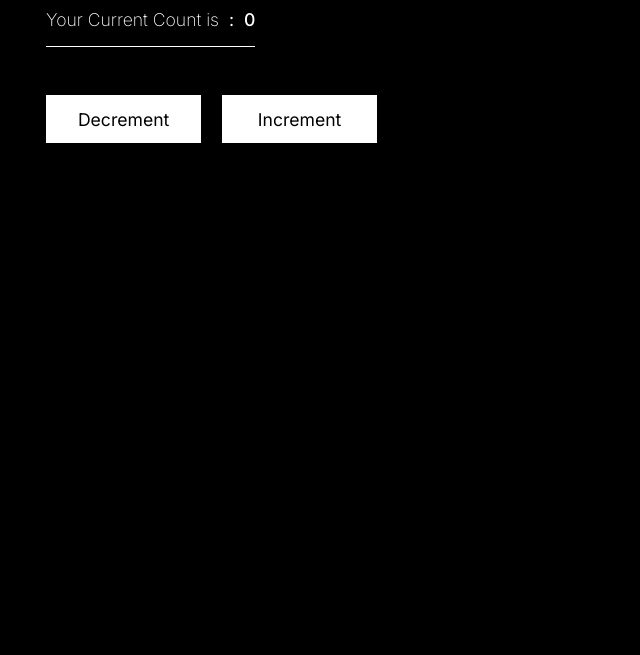
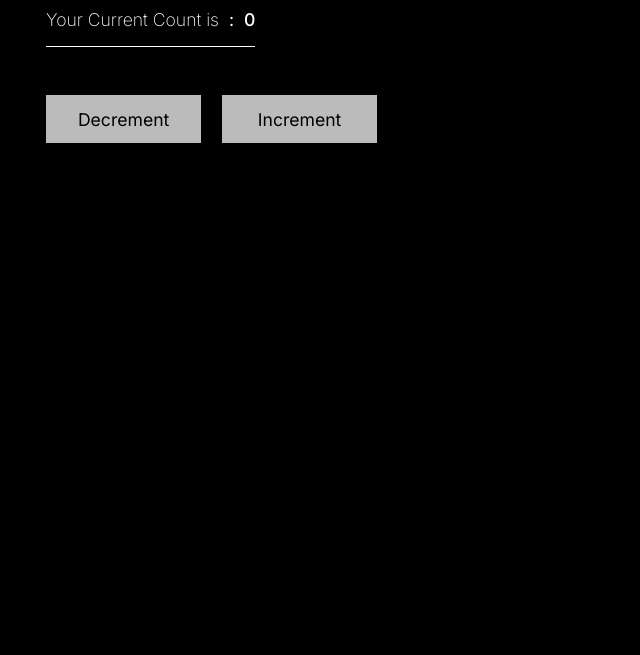
Before and after one commit to thewelshfiend/Contest-15_06_24, a plain HTML site: page index.html in a window 1280 px wide. Shown: the part 145-800 px from the top of the page, without its empty margins (4-644 px from the left). Drawn offline with Linux system fonts and the light colour scheme.

Commit message:
Changed button hover effects

```diff
--- a/styles.css
+++ b/styles.css
@@ -63,11 +63,11 @@ h1 {
 }
 
 .inc-dec-btn {
-    background-color: white;
+    background-color: rgba(245, 245, 245, 0.763);
     border: none;
 
     &:hover {
-        background-color: rgba(255, 255, 255, 0.285);
+        background-color: white;
     }
 }
 
```
Also changed, not shown: index.html (+0 -1 lines).
